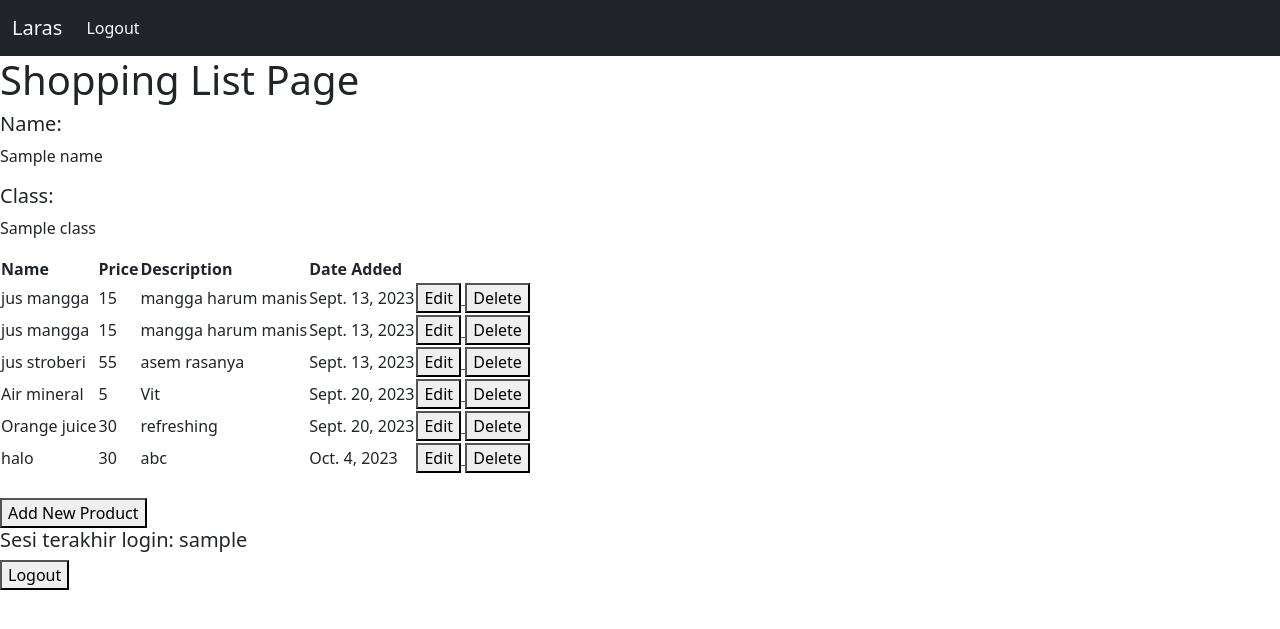
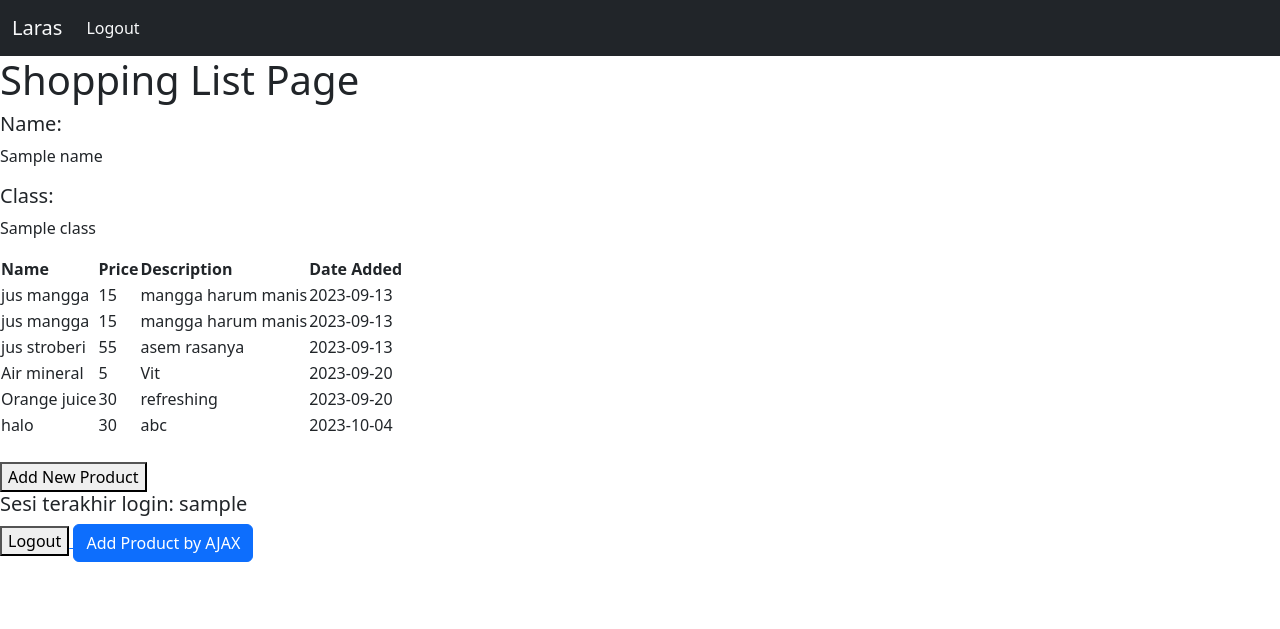
Before and after one commit to rxa15/shopping-list, a Django app: template main/templates/main.html in a window 1280 px wide. Shown: the top 629 px of the page. Run offline with Django 4.2, Linux system fonts and the light colour scheme; data comes from the database, SQL or seed files in the repository; both versions use the stored data as it was after the commit; the template is opened without the code that fills it: values that come from a table or form of the project are taken from there, most other values are stand-ins (such as "Sample title", 1, 10 or a date in 2020).

Commit message:
Finish tutorial 5

```diff
--- a/main/templates/main.html
+++ b/main/templates/main.html
@@ -16,6 +16,38 @@
         </div>
     </div>
 </nav>
+
+<div class="modal fade" id="exampleModal" tabindex="-1" aria-labelledby="exampleModalLabel" aria-hidden="true">
+    <div class="modal-dialog">
+        <div class="modal-content">
+            <div class="modal-header">
+                <h1 class="modal-title fs-5" id="exampleModalLabel">Add New Product</h1>
+                <button type="button" class="btn-close" data-bs-dismiss="modal" aria-label="Close"></button>
+            </div>
+            <div class="modal-body">
+                <form id="form" onsubmit="return false;">
+                    {% csrf_token %}
+                    <div class="mb-3">
+                        <label for="name" class="col-form-label">Name:</label>
+                        <input type="text" class="form-control" id="name" name="name"></input>
+                    </div>
+                    <div class="mb-3">
+                        <label for="price" class="col-form-label">Price:</label>
+                        <input type="number" class="form-control" id="price" name="price"></input>
+                    </div>
+                    <div class="mb-3">
+                        <label for="description" class="col-form-label">Description:</label>
+                        <textarea class="form-control" id="description" name="description"></textarea>
+                    </div>
+                </form>
+            </div>
+            <div class="modal-footer">
+                <button type="button" class="btn btn-secondary" data-bs-dismiss="modal">Close</button>
+                <button type="button" class="btn btn-primary" id="button_add" data-bs-dismiss="modal">Add Product</button>
+            </div>
+        </div>
+    </div>
+</div>
     <h1>Shopping List Page</h1>
 
     <h5>Name:</h5>
@@ -24,37 +56,47 @@
     <h5>Class:</h5>
     <p>{{class}}</p>
 
-    <table>
-        <tr>
+    <table id="product_table"></table>
+
+    <script>
+        async function getProducts() {
+            return fetch("{% url 'main:get_product_json' %}").then((res) => res.json())
+        }
+        async function refreshProducts() {
+        document.getElementById("product_table").innerHTML = ""
+        const products = await getProducts()
+        let htmlString = `<tr>
             <th>Name</th>
             <th>Price</th>
             <th>Description</th>
             <th>Date Added</th>
-        </tr>
+        </tr>`
+        products.forEach((item) => {
+            htmlString += `\n<tr>
+            <td>${item.fields.name}</td>
+            <td>${item.fields.price}</td>
+            <td>${item.fields.description}</td>
+            <td>${item.fields.date_added}</td>
+        </tr>`
+        })
 
-        {% comment %} Berikut cara memperlihatkan data produk di bawah baris ini {% endcomment %}
+        document.getElementById("product_table").innerHTML = htmlString
+    }
 
-        {% for product in products %}
-            <tr>
-                <td>{{product.name}}</td>
-                <td>{{product.price}}</td>
-                <td>{{product.description}}</td>
-                <td>{{product.date_added}}</td>
-                <td>
-                    <a href="{% url 'main:edit_product' product.pk %}">
-                        <button>
-                            Edit
-                        </button>
-                    </a>
-                    <a href="{% url 'main:delete_product' product.pk %}">
-                        <button>
-                            Delete
-                        </button>
-                    </a>
-                </td>
-            </tr>
-        {% endfor %}
-    </table>
+    refreshProducts()
+
+    function addProduct() {
+        fetch("{% url 'main:add_product_ajax' %}", {
+            method: "POST",
+            body: new FormData(document.querySelector('#form'))
+        }).then(refreshProducts)
+
+        document.getElementById("form").reset()
+        return false
+
+    }
+    document.getElementById("button_add").onclick = addProduct
+</script>
 
     <br />
 
@@ -71,4 +113,6 @@
             Logout
         </button>
     </a>
+
+    <button type="button" class="btn btn-primary" data-bs-toggle="modal" data-bs-target="#exampleModal">Add Product by AJAX</button>
 {% endblock content %}
--- a/main/urls.py
+++ b/main/urls.py
@@ -1,5 +1,5 @@
 from django.urls import path
-from main.views import show_main, create_product, edit_product,delete_product, show_xml, show_json, show_xml_by_id, show_json_by_id, register, login_user, logout_user
+from main.views import show_main, create_product, edit_product,delete_product, show_xml, show_json, show_xml_by_id, show_json_by_id,get_product_json, add_product_ajax, register, login_user, logout_user
 
 app_name = 'main'
 
@@ -10,10 +10,11 @@ urlpatterns = [
     path('json/', show_json, name='show_json'),
     path('xml/<int:id>/', show_xml_by_id, name='show_xml_by_id'),
     path('json/<int:id>/', show_json_by_id, name='show_json_by_id'),
+    path('get-product/', get_product_json, name='get_product_json'),
+    path('create-product-ajax/', add_product_ajax, name='add_product_ajax'),
     path('register/', register, name='register'),
     path('login/', login_user, name='login'), # login
     path('logout/', logout_user, name='logout'), # logout
     path('edit-product/<int:id>', edit_product, name='edit_product'),
     path('delete/<int:id>', delete_product, name='delete_product'),
-
 ]
--- a/main/views.py
+++ b/main/views.py
@@ -5,11 +5,13 @@ from django.contrib.auth import authenticate, login, logout
 from django.shortcuts import redirect
 from django.contrib.auth.forms import UserCreationForm
 from django.contrib.auth.decorators import login_required
+from django.views.decorators.csrf import csrf_exempt
 from django.contrib import messages
 from django.http import HttpResponse
 from django.core import serializers
 from django.shortcuts import render
 from django.http import HttpResponseRedirect
+from django.http import HttpResponseNotFound
 from main.forms import ProductForm
 from django.urls import reverse
 from main.models import Product
@@ -57,6 +59,24 @@ def show_xml_by_id(request, id):
 def show_json_by_id(request, id):
     data = Product.objects.filter(pk=id)
     return HttpResponse(serializers.serialize("json", data), content_type="application/json")
+
+def get_product_json(request):
+    product_item = Product.objects.all()
+    return HttpResponse(serializers.serialize('json', product_item))
+
+@csrf_exempt
+def add_product_ajax(request):
+    if request.method == "POST":
+        name = request.POST.get("name")
+        price = request.POST.get("price")
+        description = request.POST.get("description")
+        user = request.user
+
+        new_product = Product(name=name, price=price, description=description, user=user)
+        new_product.save()
+
+        return HttpResponse(b"CREATED", status=201)
+    return HttpResponseNotFound()
 
 def register(request):
     form = UserCreationForm()
```
Also changed, not shown: db.sqlite3, 2 other files.
